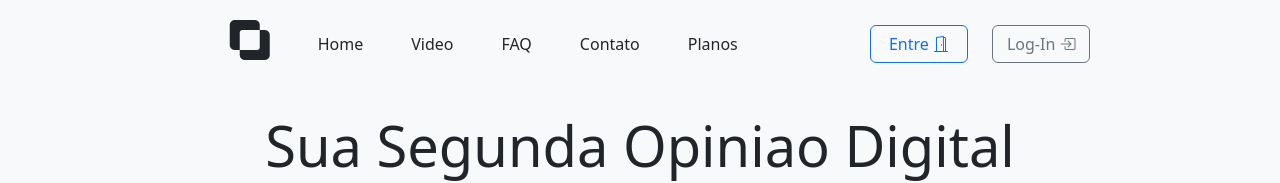
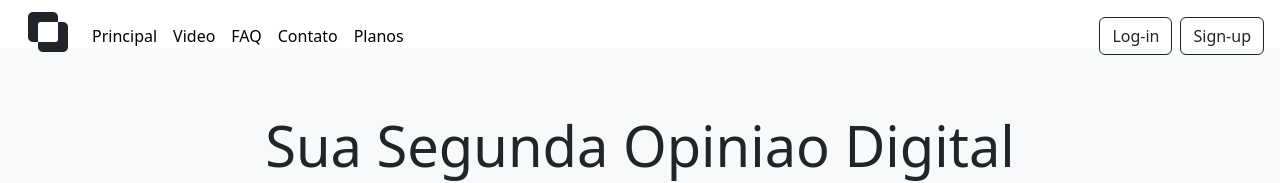
Before and after one commit to guisazevedo/dent_dev, a React (Vite) app: page / in a window 1280 px wide. Shown: the top 183 px of the page. Built offline with nearby package versions, Linux system fonts and the light colour scheme.

Commit message:
navbar improvement

```diff
--- a/src/02_blocks/Navbar.tsx
+++ b/src/02_blocks/Navbar.tsx
@@ -5,52 +5,106 @@ import { NavHashLink } from "react-router-hash-link";
 
 const Navbar = () => {
   return (
-    <nav className="nav justify-content-center p-2 mb-3 fixed-top bg-light">
-      <div className="d-flex align-items-center">
-        <NavHashLink className="nav-link text-dark ms-3" to="/#carousel">
+    <nav className="navbar navbar-expand-lg navbar-light fixed-top">
+      <div className="container-fluid">
         <h1>
-            <i className="bi bi-exclude"></i>
+          <i className="bi bi-exclude text-dark m-3"></i>
         </h1>
-        </NavHashLink>
-        <NavHashLink className="nav-link text-dark ms-3" to="/#carousel">
-          Home
-        </NavHashLink>{" "}
-        <NavHashLink className="nav-link text-dark ms-3" to="/#video">
+        <button
+          className="navbar-toggler"
+          type="button"
+          data-bs-toggle="collapse"
+          data-bs-target="#navbarColor02"
+          aria-controls="navbarColor02"
+          aria-expanded="false"
+          aria-label="Toggle navigation"
+        >
+          <span className="navbar-toggler-icon"></span>
+        </button>
+        <div className="collapse navbar-collapse" id="navbarColor02">
+          <ul className="navbar-nav me-auto mb-2 mb-lg-0">
+            <li className="nav-item">
+              <a className="nav-link active" aria-current="page" href="#">
+                Principal
+              </a>
+            </li>
+            <li className="nav-item">
+              <a className="nav-link active" aria-current="page" href="#">
                 Video
-        </NavHashLink>{" "}
-        <NavHashLink className="nav-link text-dark ms-3" to="/#faq">
+              </a>
+            </li>
+            <li className="nav-item">
+              <a className="nav-link active" aria-current="page" href="#">
                 FAQ
-        </NavHashLink>
-        <NavHashLink className="nav-link text-dark ms-3" to="/#contato">
+              </a>
+            </li>
+            <li className="nav-item">
+              <a className="nav-link active" aria-current="page" href="#">
                 Contato
-        </NavHashLink>{" "}
-        <NavHashLink className="nav-link text-dark ms-3 me-5" to="/#planos">
+              </a>
+            </li>
+            <li className="nav-item">
+              <a className="nav-link active" aria-current="page" href="#">
                 Planos
-        </NavHashLink>
-        <div className="row ms-5">
-          <div className="col">
-            <Link to="/sign-up">
-              <button
-                type="button"
-                className="btn btn-outline-primary w-100 ms-2"
-              >
-                Entre <i className="bi bi-door-open"></i>
+              </a>
+            </li>
+          </ul>
+          <button className="btn btn-outline-dark m-1" type="submit">
+            Log-in
           </button>
-            </Link>
-          </div>
-          <div className="col">
-            <Link to="/log-in">
-              <button
-                type="button"
-                className="btn btn-outline-secondary w-100 ms-2"
-              >
-                Log-In <i className="bi bi-box-arrow-in-right"></i>
+          <button className="btn btn-outline-dark m-1" type="submit">
+            Sign-up
           </button>
-            </Link>
-          </div>
         </div>
       </div>
     </nav>
+
+    // <nav className="nav justify-content-center p-2 mb-3 fixed-top bg-light">
+    //   <div className="d-flex align-items-center">
+    //     <NavHashLink className="nav-link text-dark ms-3" to="/#carousel">
+    //       <h1>
+    //         <i className="bi bi-exclude"></i>
+    //       </h1>
+    //     </NavHashLink>
+    //     <NavHashLink className="nav-link text-dark ms-3" to="/#carousel">
+    //       Home
+    //     </NavHashLink>{" "}
+    //     <NavHashLink className="nav-link text-dark ms-3" to="/#video">
+    //       Video
+    //     </NavHashLink>{" "}
+    //     <NavHashLink className="nav-link text-dark ms-3" to="/#faq">
+    //       FAQ
+    //     </NavHashLink>
+    //     <NavHashLink className="nav-link text-dark ms-3" to="/#contato">
+    //       Contato
+    //     </NavHashLink>{" "}
+    //     <NavHashLink className="nav-link text-dark ms-3 me-5" to="/#planos">
+    //       Planos
+    //     </NavHashLink>
+    //     <div className="row ms-5">
+    //       <div className="col">
+    //         <Link to="/sign-up">
+    //           <button
+    //             type="button"
+    //             className="btn btn-outline-primary w-100 ms-2"
+    //           >
+    //             Entre <i className="bi bi-door-open"></i>
+    //           </button>
+    //         </Link>
+    //       </div>
+    //       <div className="col">
+    //         <Link to="/log-in">
+    //           <button
+    //             type="button"
+    //             className="btn btn-outline-secondary w-100 ms-2"
+    //           >
+    //             Log-In <i className="bi bi-box-arrow-in-right"></i>
+    //           </button>
+    //         </Link>
+    //       </div>
+    //     </div>
+    //   </div>
+    // </nav>
   );
 };
 
```
Lines whose indentation alone changed are shown as unchanged.
